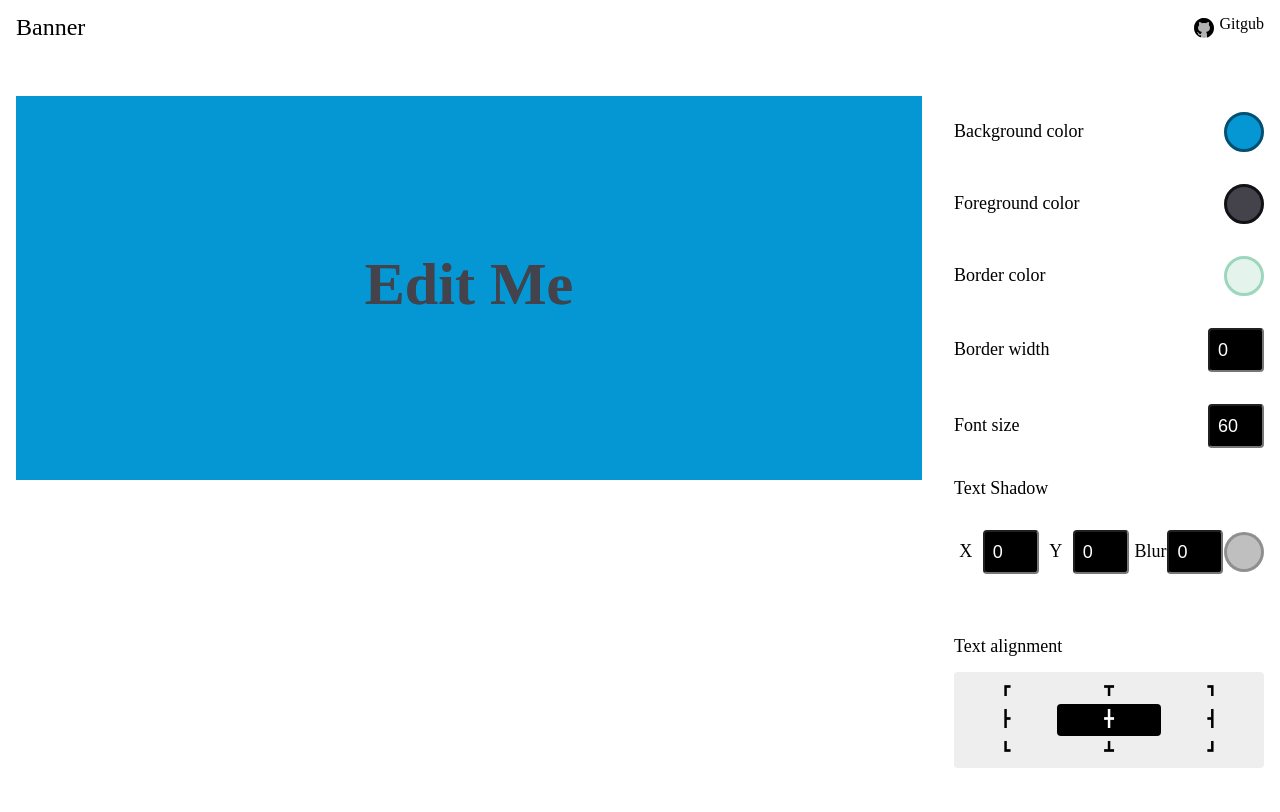
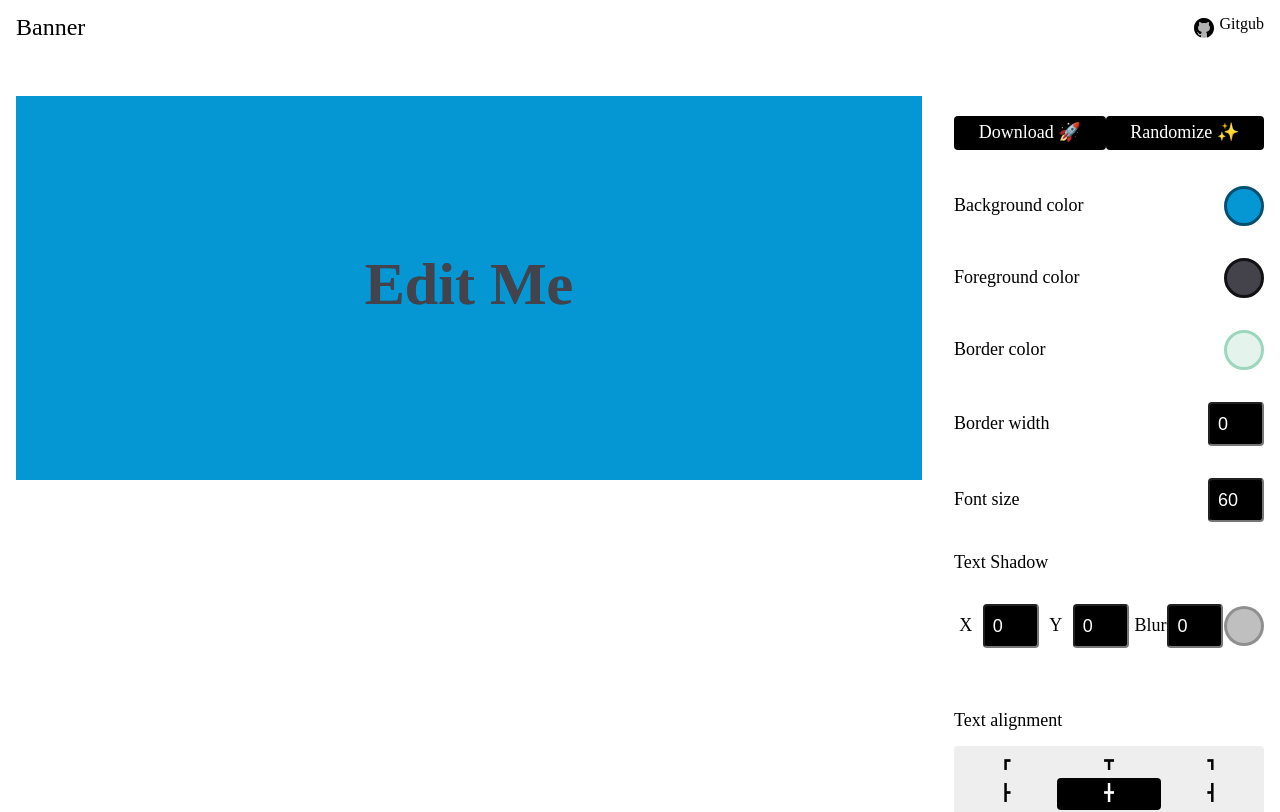
Before and after one commit to preCrew/banner_create_app, a React (Create React App) app: page / in a window 1280 px wide. Shown: the top 812 px of the page. Built offline with nearby package versions, Linux system fonts and the light colour scheme; a web font is replaced by a local one.

Commit message:
add: randomize button
- randomize 버튼 클릭시 모든 색상이 랜덤하게 바뀜

```diff
--- a/src/components/Content/Controls/index.tsx
+++ b/src/components/Content/Controls/index.tsx
@@ -8,10 +8,13 @@ import {
     changeFontSize, changeForegroundColor, changeHeightRatio ,
     changeTextShadow, changeTextAlignment
 } from '../../../store/optionSlice';
-import Input from '../Input';
+import Input from '../input';
 import {useAppDispatch, useAppSelector} from '../../../store/hooks'
 import { ColorResult } from 'react-color';
 import TextAlignment from '../Button/TextAlignment';
+import Button from '../Button/Buttonl';
+import { getRandomColor } from '../../../utils/colorUtil';
+
 
 type InputChangeEvent = React.ChangeEvent<HTMLInputElement>;
 
@@ -19,6 +22,11 @@ const Controls = () => {
     const options = useAppSelector( state => state.option)
     const dispatch = useAppDispatch();
 
+    const handleClickRandomizeButton = () => {
+        dispatch(changeBackgroundColor(getRandomColor()));
+        dispatch(changeForegroundColor(getRandomColor()));
+        dispatch(changeBorderColor(getRandomColor()));
+    }
     const handleChangeBackgroundColor = (color: ColorResult) => {
         dispatch(changeBackgroundColor(color.hex));
     }
@@ -47,6 +55,10 @@ const Controls = () => {
 
     return (
         <ControlsBlock>
+            <ControlsBox justifyContent='space-between'>
+                <Button onClick={()=>{alert("미구현")}}>Download 🚀</Button>
+                <Button onClick={handleClickRandomizeButton}>Randomize ✨</Button>
+            </ControlsBox>
             <ControlsBox title="Background color">
                 <ColorPicker
                     color={options.backgroundColor}
```
